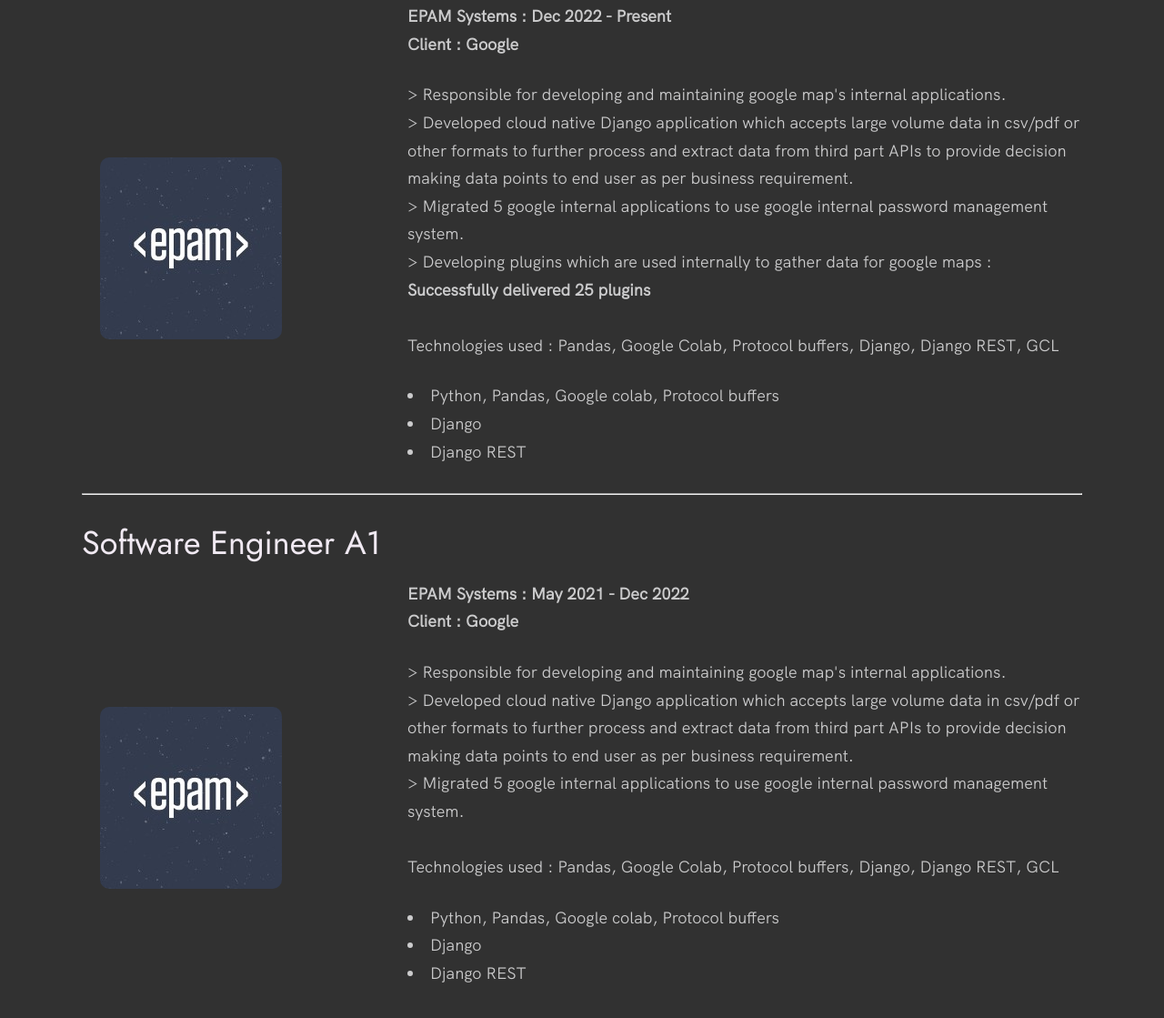
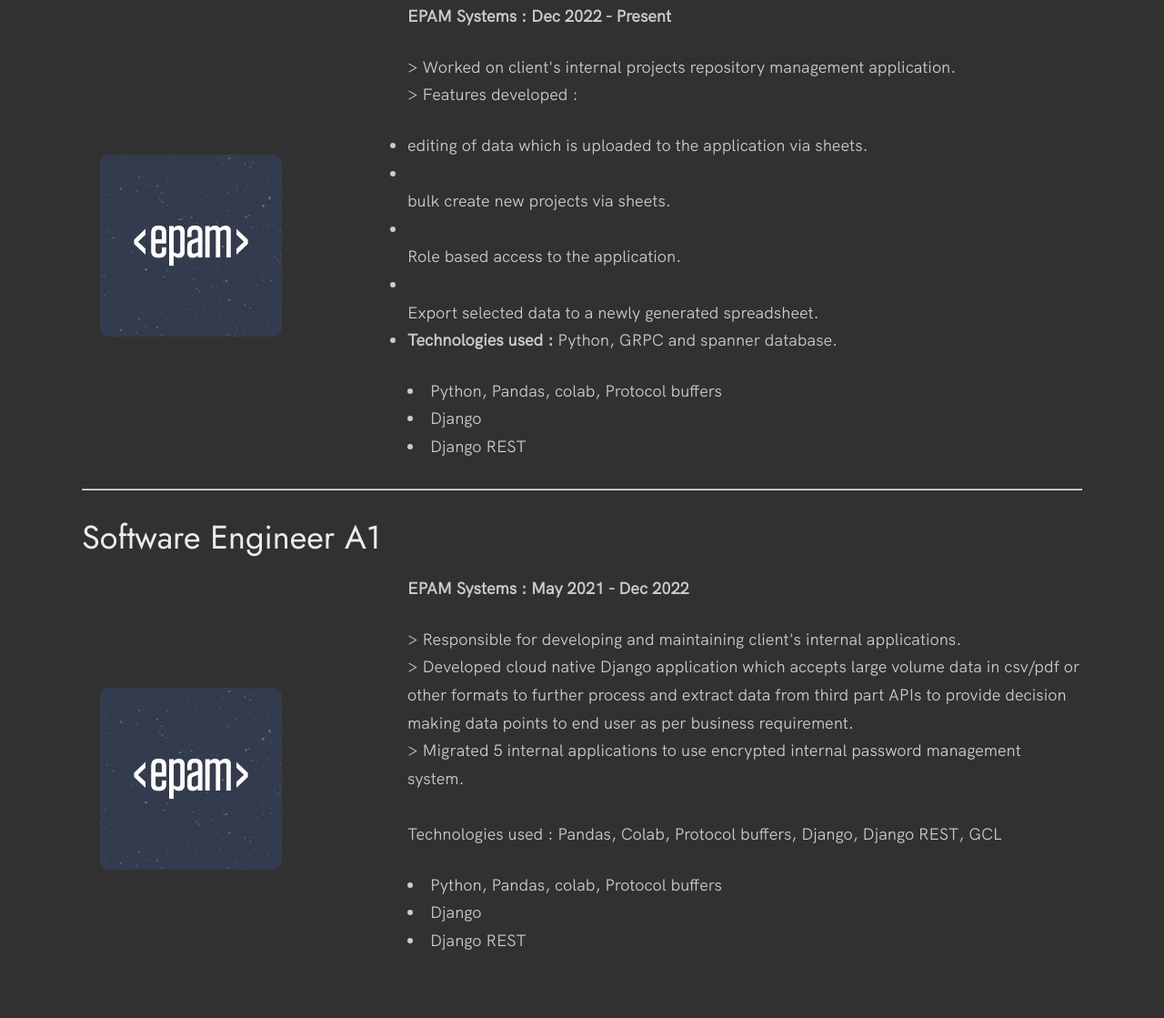
Before and after one commit to mahesh8842/Resume, a plain HTML site: page index.html in a window 1280 px wide. Shown: the part 1128-2247 px from the top of the page at 91% size. Drawn offline with Linux system fonts and the light colour scheme.

Commit message:
updated work experience

```diff
--- a/index.html
+++ b/index.html
@@ -69,22 +69,21 @@
             <img src="./images/epam.jpeg" class="work__image" alt="education" style="width:200px;float:right;border-radius:10px" />
           </div>
           <div class="work_text" style="width:70%" >
-            <h4>EPAM Systems : <span>Dec 2022 - Present<br>Client : <b>Google</b></span></h4>
+            <h4>EPAM Systems : <span>Dec 2022 - Present<br></span></h4>
             <p>
-
-              > Responsible for developing and maintaining google map's internal applications.<br>
-              > Developed cloud native Django application which accepts large volume data in csv/pdf or other formats to further process and extract data from third part APIs to provide
-               decision making data points to end user as per business requirement.<br>
-               > Migrated 5 google internal applications to use google internal password management system.<br>
-
-              > Developing plugins which are used internally to gather data for google maps : <b>Successfully delivered 25 plugins</b><br>
-
-
-              <br>Technologies used : Pandas, Google Colab, Protocol buffers, Django, Django REST, GCL
+              > Worked on client's internal projects repository management application.<br>
+              > Features developed :<br>
+              <ul>
+               <li> editing of data which is uploaded to the application via sheets.</li>
+               <li></li>bulk create new projects via sheets.</li>
+               <li></li>Role based access to the application.</li>
+               <li></li>Export selected data to a newly generated spreadsheet.</li>
+               <li><b>Technologies used :</b> Python, GRPC and spanner database.</li>
+            </ul>
             </p>
 
              <ul class="work__list">
-              <li>Python, Pandas, Google colab, Protocol buffers </li>
+              <li>Python, Pandas, colab, Protocol buffers </li>
               <li>Django</li>
               <li>Django REST</li>
             </ul>
@@ -97,22 +96,22 @@
             <img src="./images/epam.jpeg" class="work__image" alt="education" style="width:200px;float:right;border-radius:10px" />
           </div>
           <div class="work_text" style="width:70%" >
-            <h4>EPAM Systems : <span>May 2021 - Dec 2022 <br>Client : <b>Google</b></span></h4>
+            <h4>EPAM Systems : <span>May 2021 - Dec 2022 <br></span></h4>
             <p>
 
-              > Responsible for developing and maintaining google map's internal applications.<br>
+              > Responsible for developing and maintaining client's internal applications.<br>
               > Developed cloud native Django application which accepts large volume data in csv/pdf or other formats to further process and extract data from third part APIs to provide
                decision making data points to end user as per business requirement.<br>
-               > Migrated 5 google internal applications to use google internal password management system.<br>
+               > Migrated 5 internal applications to use encrypted internal password management system.<br>
 
 
 
 
-              <br>Technologies used : Pandas, Google Colab, Protocol buffers, Django, Django REST, GCL
+              <br>Technologies used : Pandas, Colab, Protocol buffers, Django, Django REST, GCL
             </p>
 
              <ul class="work__list">
-              <li>Python,  Pandas, Google colab, Protocol buffers </li>
+              <li>Python,  Pandas, colab, Protocol buffers </li>
               <li>Django</li>
               <li>Django REST</li>
             </ul>
```
